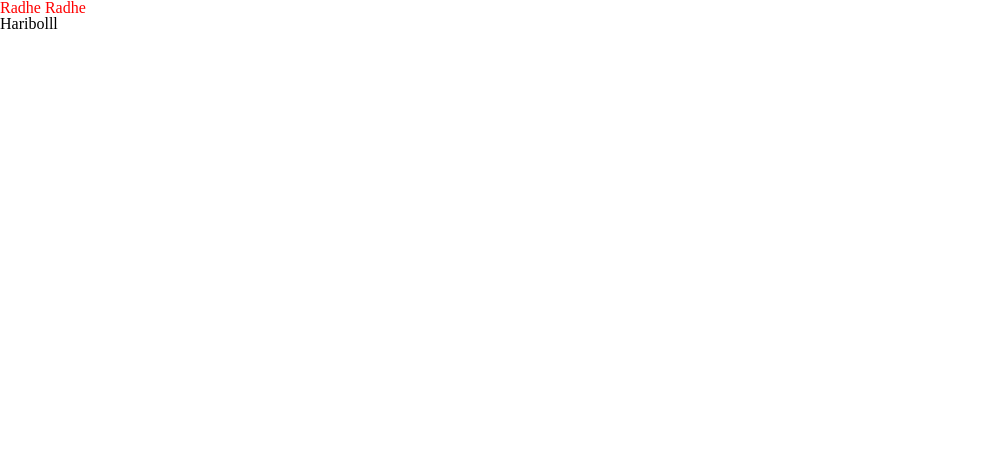
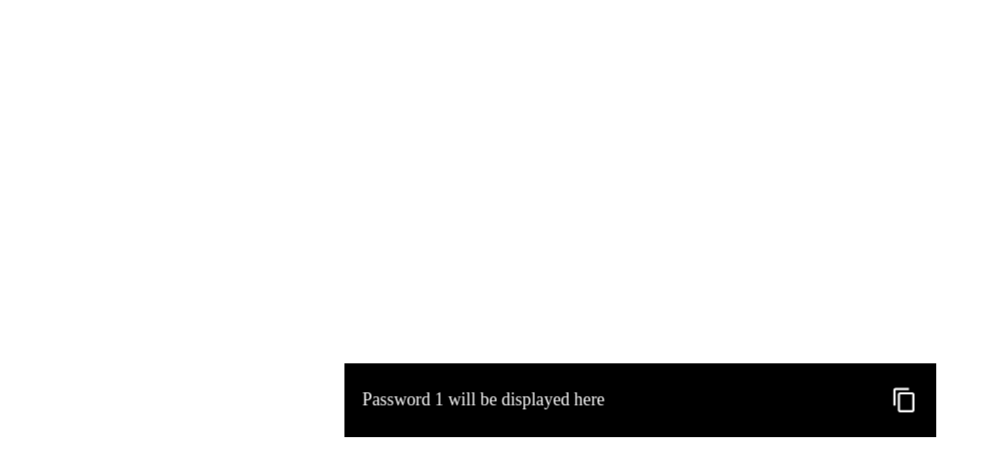
Before and after one commit to Uchiha-Itachi0/Mai_Kisi_Ko_Development_nahi_pdhta, a Next.js app in the folder Web Development/password-generator/: page / in a window 1280 px wide. Shown: the top 476 px of the page, without its empty margins (0-1000 px from the left). Built offline with nearby package versions, Linux system fonts and the light colour scheme.

Commit message:
Done with display password card style

```diff
--- /dev/null
+++ b/Web Development/password-generator/Components/DisplayPassword.tsx
@@ -0,0 +1,80 @@
+import type { NextPage } from 'next'
+import styled from "styled-components";
+import ContentCopyIcon from '@mui/icons-material/ContentCopy';
+
+const StyledDisplayPassword = styled.div`
+  position: relative;
+  width: max-content;
+  height: max-content;
+  transform-style: preserve-3d;
+  perspective: 1000px;
+
+  &:hover {
+    .display_password{
+      transform: rotateX(180deg) translateZ(-50px);
+    }
+  }
+
+
+  .display_password {
+    position: relative;
+    transition: .5s;
+    transform-style: preserve-3d;
+    perspective: 1000px;
+    background: red;
+
+  }
+
+
+  .display_password_container {
+    display: flex;
+    justify-content: space-between;
+    padding: .5em 1em;
+    background: ${({BACKGROUND} : Props) => BACKGROUND ? BACKGROUND : "#000"};
+    color: ${({COLOR}: Props) => COLOR ? COLOR : "#fff"};
+    align-items: center;
+    width: ${({WIDTH}: Props) => WIDTH ? WIDTH : '500px'};
+    height: ${({HEIGHT}: Props) => HEIGHT ? HEIGHT : '50px'};
+    transform: translateZ(50px);
+
+    .display_password_container_copy_icon {
+      cursor: pointer;
+    }
+  }
+  .display_password_container_back {
+    position: absolute;
+    inset: 0;
+    transform: rotateX(180deg)
+  }
+;`
+
+interface Props {
+    WIDTH?: string;
+    HEIGHT?: string;
+    COLOR?: string;
+    BACKGROUND?: string;
+}
+const DisplayPassword: NextPage<Props> = (props) => {
+
+    const {WIDTH,
+        HEIGHT,
+        COLOR,
+        BACKGROUND } = props;
+    return (
+        <StyledDisplayPassword WIDTH = {WIDTH} HEIGHT={HEIGHT}
+                               COLOR={COLOR} BACKGROUND={BACKGROUND}>
+            <div className="display_password">
+                <div className="display_password_container">
+                    <h1>Password 1 will be displayed here</h1>
+                    <ContentCopyIcon className = "display_password_container_copy_icon"/>
+                </div>
+                <div className="display_password_container display_password_container_back">
+                    <h1>Password 2 will be displayed here</h1>
+                    <ContentCopyIcon className = "display_password_container_copy_icon"/>
+                </div>
+            </div>
+        </StyledDisplayPassword>
+    )
+};
+
+export default DisplayPassword;
--- a/Web Development/password-generator/package.json
+++ b/Web Development/password-generator/package.json
@@ -9,6 +9,11 @@
     "lint": "next lint"
   },
   "dependencies": {
+    "@emotion/react": "^11.10.4",
+    "@emotion/styled": "^11.10.4",
+    "@mui/icons-material": "^5.10.3",
+    "@mui/material": "^5.10.3",
+    "@mui/styled-engine-sc": "^5.10.3",
     "@types/styled-components": "^5.1.26",
     "next": "12.2.5",
     "react": "18.2.0",
--- a/Web Development/password-generator/pages/index.tsx
+++ b/Web Development/password-generator/pages/index.tsx
@@ -1,19 +1,12 @@
 import type { NextPage } from 'next'
 import Head from 'next/head'
 import Image from 'next/image'
-import styled from "styled-components";
-
-const Header = styled.h1`
-  color: red;
-`;
+import DisplayPassword from "../Components/DisplayPassword";
 
 const Home: NextPage = () => {
   return (
       <>
-        <Header>Radhe Radhe</Header>
-        <ul>
-          <li>Haribolll</li>
-        </ul>
+         <DisplayPassword />
       </>
   )
 
--- a/Web Development/password-generator/styles/GlobalStyles.ts
+++ b/Web Development/password-generator/styles/GlobalStyles.ts
@@ -31,6 +31,10 @@ footer, header, hgroup, menu, nav, section {
 body {
 	line-height: 1;
 	background: #fff;
+    display: flex;
+    justify-content: center;
+    align-items: center;
+    min-height: 100vh;
 }
 ol, ul {
 	list-style: none;
```
